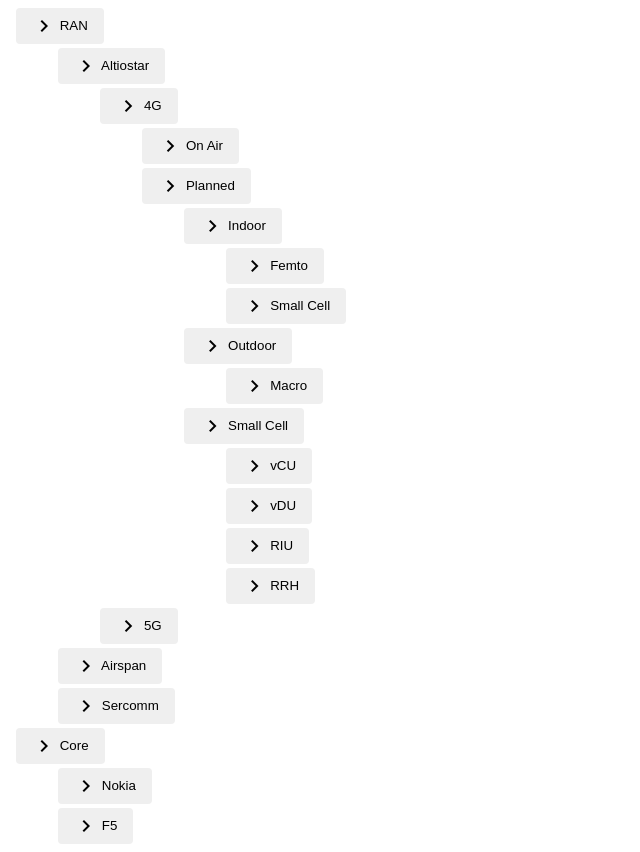
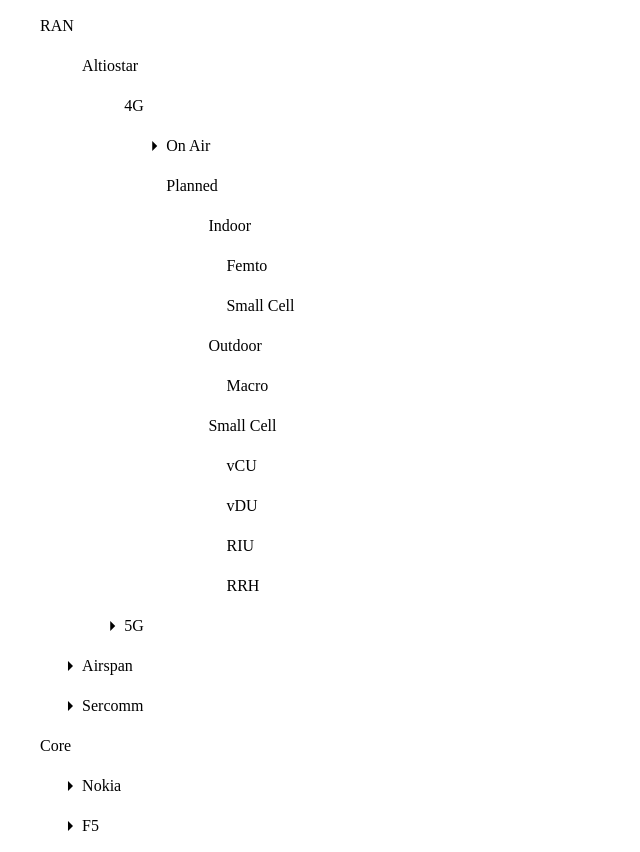
Before and after one commit to rawatanimesh/angular-checkbox-tree-view-n-sub-children, an Angular app: page / in a window 1280 px wide. Shown: the whole page, without its empty margins (0-640 px from the left). Built offline with nearby package versions, Linux system fonts and the light colour scheme.

Commit message:
changes in tree item

```diff
--- a/src/app/tree/tree-item/tree-item.component.html
+++ b/src/app/tree/tree-item/tree-item.component.html
@@ -4,10 +4,12 @@
         [class.tree-item-row-selected]="!(item.children && item.children.length) && item.selected"
         fxLayout="row"
         fxLayoutAlign="flex-start center">
-        <button mat-button >
-          <mat-icon>keyboard_arrow_right</mat-icon>
+        <!-- <button mat-button > -->
+          <mat-icon
+          *ngIf="item.children && item.children.length"
+          >{{item.children && item.children.length && item.expanded ? 'arrow_down' : 'arrow_right'}}</mat-icon>
           {{item.text}}
-        </button>
+        <!-- </button> -->
 
   </div>
   <div
```
